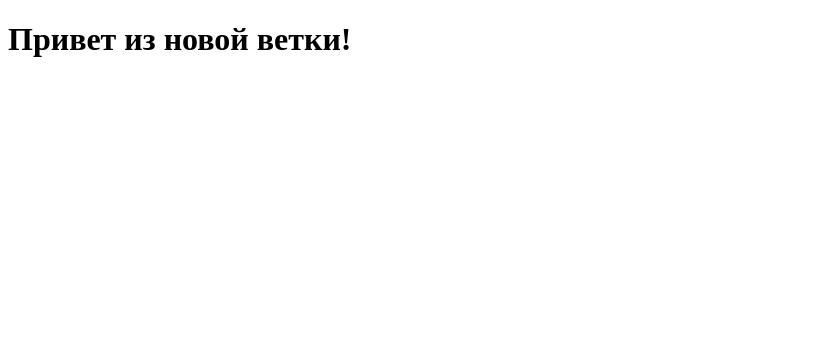
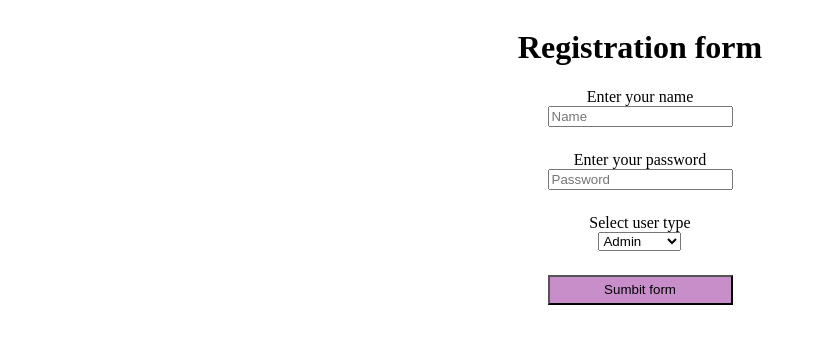
Before and after one commit to Serj-Game/MY-WEB, a plain HTML site: page index.html in a window 1280 px wide. Shown: the whole page, without its empty margins (0-817 px from the left). Drawn offline with Linux system fonts and the light colour scheme.

Commit message:
Новый коммит

```diff
--- a/index.html
+++ b/index.html
@@ -3,8 +3,64 @@
 <head>
   <meta charset="UTF-8">
   <title>Мой сайт</title>
+  <style>
+      .container {
+        width: 100%;
+        height: 100%;
+        display: flex;
+        flex-direction: column;
+        align-items: center;
+        justify-content: center;
+      }
+      form {
+        display: flex;
+        flex-direction: column;
+        align-items: center;
+        justify-content: center;
+        gap: 24px;
+      }
+      .form-input {
+        display: flex;
+        flex-direction: column;
+        align-items: center;
+        justify-content: center;
+      }
+       input[type="submit"] {
+        width: 100%;
+        height: 30px;
+        background-color: rgb(200, 142, 202);
+       }
+       input[type="submit"]:hover {
+        cursor: pointer;
+        background-color: rgb(134, 81, 136);
+       }
+       input[type="submit"]:active {
+        background-color: rgb(36, 224, 134);
+       }
+  </style>
 </head>
 <body>
-  <h1>Привет из новой ветки!</h1>
+<div class="container">
+ <h1>Registration form</h1>
+<form>
+  <div class="form-input">
+    <label for="name-input">Enter your name</label>
+    <input type="text" id="name-input" placeholder="Name"/>
+  </div>
+    <div class="form-input">
+      <label for="password-input">Enter your password</label>
+    <input type="password" id="password-input" placeholder="Password"/>
+    </div>
+    <div class="form-input">
+      <label for="user-type-input">Select user type</label>
+       <select id="user-type-input">
+        <option value="Admin">Admin</option>
+        <option value="Moderator">Moderator</option>
+        <option value="User">User</option>
+    </select>
+    </div>
+    <input type="submit" value="Sumbit form"/>
+</form>
+</div>
 </body>
 </html>
```
